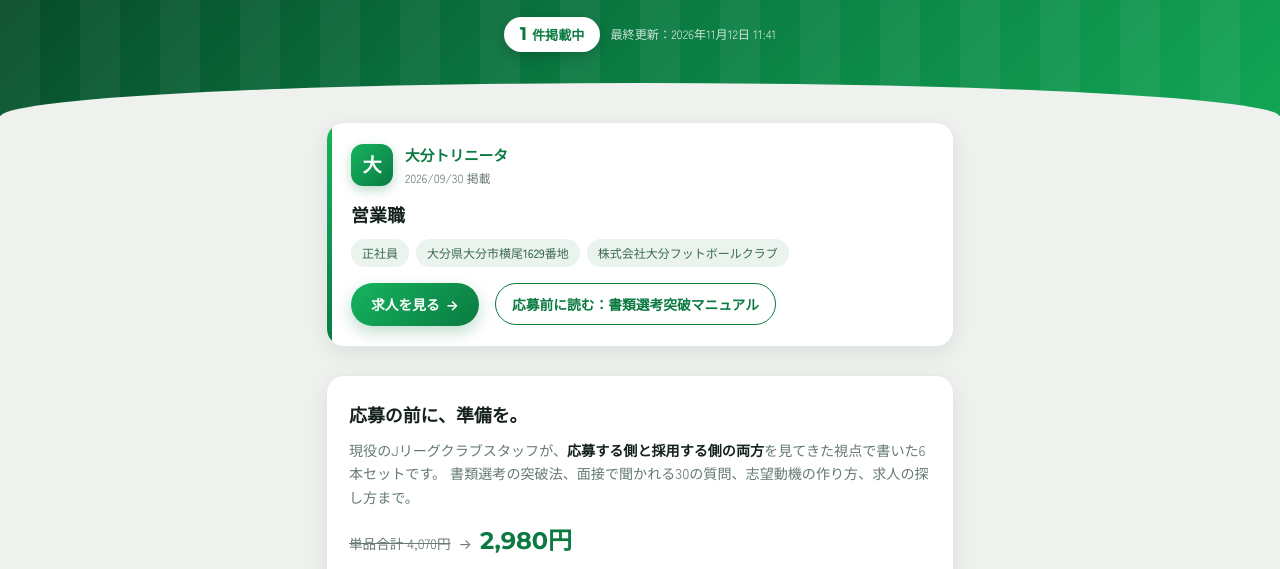
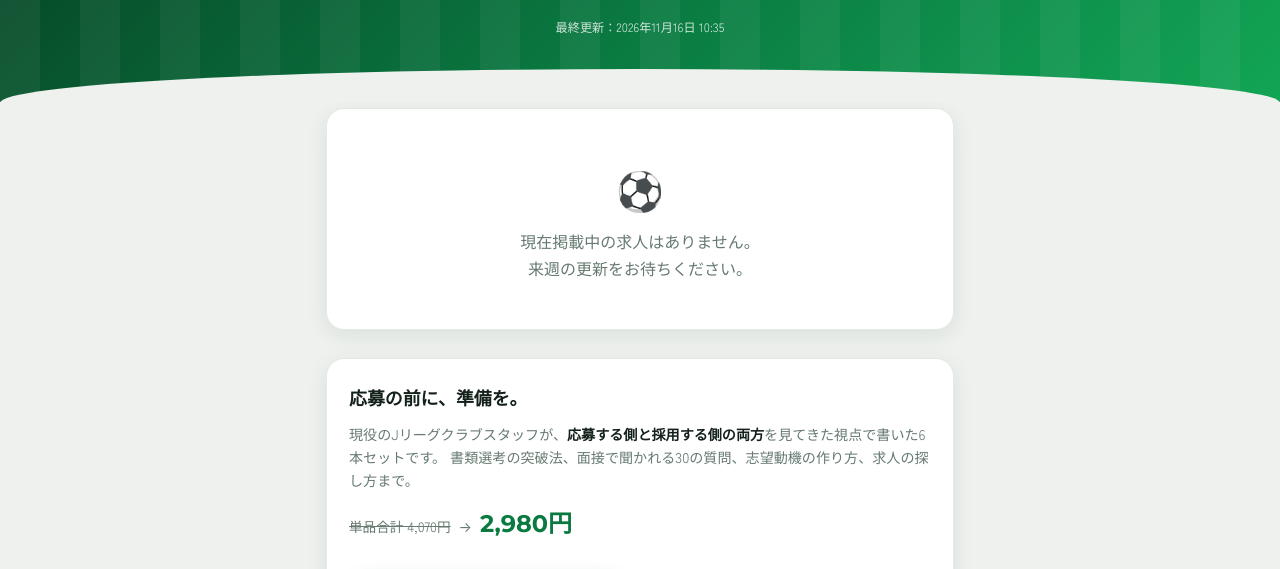
Before and after one commit to jobsoccer/jobsaka-jobs, a plain HTML site: page docs/index.html in a window 1280 px wide. Shown: the part 214-783 px from the top of the page. Drawn offline with Linux system fonts and the light colour scheme.

Commit message:
今週のJリーグ求人ページを更新 [skip ci]

```diff
--- a/docs/index.html
+++ b/docs/index.html
@@ -377,28 +377,13 @@ gtag('config', 'G-355S4P1X4K');
     <h1>今週のJリーグ求人</h1>
     <p class="sub">Jリーグクラブのフロントスタッフ求人を、毎週自動でまとめてお届けします。</p>
     <div class="hero-meta">
-      <span class="count"><strong>1</strong> 件掲載中</span>
-      <span class="updated">最終更新：2026年11月12日 11:41</span>
+
+      <span class="updated">最終更新：2026年11月16日 10:35</span>
     </div>
   </div>
 </header>
 <main>
-  <ul class="cards">
-    <li class="card" id="job-b07e16e2">
-      <div class="card-head">
-        <span class="badge" aria-hidden="true">大</span>
-        <div class="card-head-text">
-          <span class="club">大分トリニータ</span>
-          <span class="date">2026/09/30 掲載</span>
-        </div>
-      </div>
-      <h2 class="role">営業職</h2>
-      <div class="tags"><span class="tag">正社員</span><span class="tag">大分県大分市横尾1629番地</span><span class="tag">株式会社大分フットボールクラブ</span></div>
-      <div class="card-actions">
-        <a class="btn" href="https://www.oita-trinita.co.jp/news/news-35164/" target="_blank" rel="noopener noreferrer" data-track="job_apply_click" data-track-job-name="大分トリニータ｜営業職">求人を見る<span class="btn-arrow" aria-hidden="true">→</span></a>
-        <a class="btn btn-outline" href="https://note.com/jobsoccer/n/nb725ec203e18" target="_blank" rel="noopener noreferrer" data-track="note_cta_click" data-track-cta-position="card-prepare" data-track-job-name="大分トリニータ｜営業職">応募前に読む：書類選考突破マニュアル</a>
-      </div>
-    </li></ul>
+  <div class="empty"><div class="empty-icon">⚽</div><p>現在掲載中の求人はありません。<br>来週の更新をお待ちください。</p></div>
 
 <section class="cta" id="footer-cta-section">
   <div class="cta-block">
```
Also changed, not shown: 1 other file.
